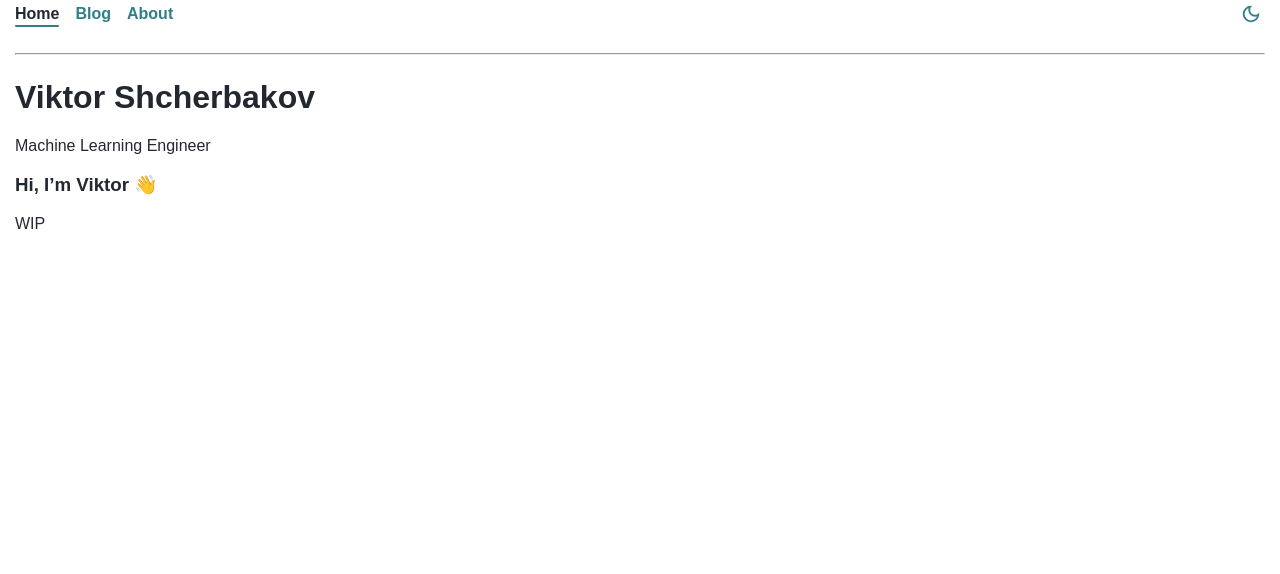
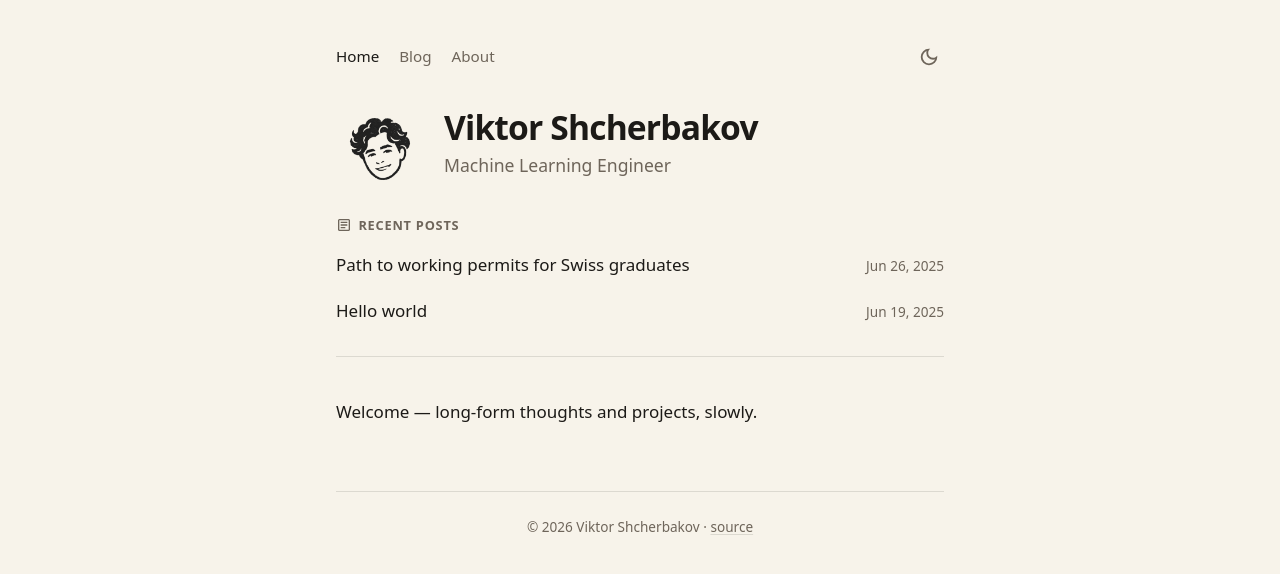
Before and after one commit to viktor-shcherb/viktor-shcherb.github.io, a Jekyll site: the page built from index.md, in a window 1280 px wide. Shown: the top 574 px of the page. Built offline with Jekyll 4.4.1, drawn with Linux system fonts in a browser that asks for light colours.

Commit message:
Revamp UI: warm paper palette, stamp logo, ink-on-paper aesthetic (#57)
- Replace all favicon assets with the my_face_stamp portrait. PNG
  variants regenerated at 32 / 96 / 180 / 192×192 / 512×512 from a
  single source via ImageMagick. Stamp's white background made
  transparent (-fuzz 8%) so the cream page colour shows through.
  Maskable manifest icons get a cream-padded safe zone.
- Drop the legacy 862 KB favicon.svg (PNG variants cover everything
  modern browsers and iOS need).
- Update site.webmanifest: name "Viktor Shcherbakov", purpose
  "any maskable", theme/background_color #f7f3ea (matches site bg).
- _config.yml: fix the typo'd `flavicon.svg` logo path; point at the
  96×96 PNG.
- index.md / about.md: drop the duplicated "Hi I'm Viktor 👋" heading
  on home (the layout's home-hero now covers it). About uses the
  local stamp instead of the GitHub photo.
- Layout: home hero is a horizontal row (stamp on the left, name +
  tagline on the right). Recent-posts widget moves out of the
  always-visible header and is shown on the home page only. The
  page-divider <hr> is replaced by a proper border-bottom on the
  header. Footer gains a tiny copyright line + source link.
- Palette: ink-black text on warm cream paper bg, sepia-auburn
  accent. Dark mode mirrors with warm-black bg + light cream text.
  --serif/--sans/--mono font tokens defined.
- Layout/typography: 38rem reading-column wrapper, system-UI sans
  body at 17px / 1.65 line-height, h1-h6 weight 600, tighter
  letter-spacing on display sizes. Generous vertical rhythm.
- The stamp uses filter: invert(1) brightness(.92) in dark mode so
  the ink lines turn light without affecting the transparent bg.
- Anchor links / posts-feed / nav / footer all set explicit :visited
  colours so file:// (and otherwise visited) browsing history
  doesn't render purple defaults.
- .gitignore now also excludes Jekyll local-build artefacts
  (_site/, .bundle/, vendor/, .sass-cache/, .jekyll-cache/) and
  .DS_Store.

```diff
--- a/_config.yml
+++ b/_config.yml
@@ -5,7 +5,7 @@ description: >-
   potentially useful information.
 url: "https://viktor-shcherb.github.io"
 baseurl: ""
-logo: /logos-flavicon/flavicon.svg
+logo: /logos-flavicon/favicon-96x96.png
 author: Viktor Shcherbakov
 github:
   username: viktor-shcherb
--- a/_includes/critical.css
+++ b/_includes/critical.css
@@ -1,79 +1,207 @@
-/* --- Critical CSS for initial render --- */
+/* --- Critical CSS for first paint --- */
 :root {
-  --bg:      #ffffff;
-  --surface: #efefef;
-  --text:    #232730;
+  /* Warm paper / ink palette to match the stamp logo */
+  --bg:           #f7f3ea;   /* warm cream, like uncoated paper */
+  --surface:      #ece5d3;
+  --text:         #1c1a17;   /* warm ink black */
+  --text-muted:   #6e655a;
+  --border:       rgba(28, 26, 23, 0.12);
 
-  --accent-h: 184deg;
-  --accent-s: 50%;
-  --accent-l: 35%;     /* darker → passes contrast on light bg */
+  /* Accent: muted sepia-auburn, like a stamped colour */
+  --accent-h: 18deg;
+  --accent-s: 55%;
+  --accent-l: 38%;
   --accent: hsl(var(--accent-h) var(--accent-s) var(--accent-l));
 
-  --text-muted: #6f747d;
+  --serif: "Iowan Old Style", "Source Serif Pro", "Apple Garamond", Palatino, Georgia, serif;
+  --sans:  system-ui, -apple-system, "Segoe UI", Roboto, "Helvetica Neue", Arial, sans-serif;
+  --mono:  ui-monospace, "JetBrains Mono", "Fira Code", "SF Mono", Menlo, Consolas, monospace;
 }
 
 [data-theme='dark'] {
-  --bg:      #232730;
-  --surface: #31353e;
-  --text:    #efefef;
+  --bg:         #16140f;     /* near-black with a warm undertone */
+  --surface:    #221f18;
+  --text:       #ece5d3;
+  --text-muted: #9c9285;
+  --border:     rgba(236, 229, 211, 0.12);
 
-  --accent-s: 15%;
-  --accent-l: 50%;     /* lighter → pops on dark bg */
-
-  --text-muted: #a9adb8;
+  /* Accent stays sepia-auburn but lighter for dark bg */
+  --accent-s: 60%;
+  --accent-l: 60%;
 }
 
 html { scrollbar-gutter: stable both-edges; }
-body { background: var(--bg); color: var(--text); font-family: sans-serif; margin: 0; }
 
-.wrapper { max-width: 80rem; margin: 0 auto; position: relative; }
-
-/* Nav baseline (full styles in _base.scss) */
-.site-nav { display: flex; align-items: center; gap: 1rem; font-weight: 600; }
-.site-nav a { position: relative; color: var(--accent); text-decoration: none; padding-block: .25rem; }
-.site-nav a::after { content: ""; position: absolute; inset-inline: 0; bottom: 0; height: 2px; border-radius: 1px; background: transparent; transition: background .15s ease-in-out; }
-.site-nav a:hover::after, .site-nav a:focus-visible::after, .site-nav a.active::after { background: var(--accent); }
-.theme-btn { margin-left: auto; background: none; border: none; cursor: pointer; color: var(--accent); line-height: 1; }
-
-/* Code blocks (FOUC-safe baseline) */
-pre, code, .highlight {
-  background: var(--surface);
+body {
+  margin: 0;
+  background: var(--bg);
   color: var(--text);
-  border-radius: 4px;
-  padding: 0.4em 0.7em;
-  font-family: 'Fira Mono', 'Consolas', monospace;
-  font-size: 1em;
-  margin-top: 0;
-  margin-bottom: 1rem;
+  font-family: var(--sans);
+  font-size: 1.0625rem;
+  line-height: 1.65;
+  -webkit-font-smoothing: antialiased;
+  text-rendering: optimizeLegibility;
 }
 
-code {
-  padding: 0.15em 0.35em;
-  border-radius: 4px;
-  font-size: 1em;
+.wrapper {
+  max-width: 38rem;
+  margin-inline: auto;
+  padding: 2.5rem 1.5rem 4rem;
+  position: relative;
 }
 
-/* Theme toggle icons: render the right one for the current theme up
-   front (theme-sniff sets data-theme before paint), no JS swap needed. */
+/* --- Header --- */
+header.site-header {
+  margin-bottom: 2.5rem;
+  padding-bottom: 1.5rem;
+  border-bottom: 1px solid var(--border);
+}
+
+.site-nav {
+  display: flex;
+  align-items: center;
+  gap: 1.25rem;
+  font-size: 0.95rem;
+  font-weight: 500;
+}
+.site-nav a,
+.site-nav a:visited {
+  color: var(--text-muted);
+  text-decoration: none;
+  padding-block: .25rem;
+  transition: color .15s ease;
+}
+.site-nav a:hover,
+.site-nav a:focus-visible { color: var(--accent); }
+.site-nav a.active { color: var(--text); }
+
+/* Theme toggle: render the right SVG for the current theme up front. */
+.theme-btn {
+  margin-left: auto;
+  background: none;
+  border: none;
+  cursor: pointer;
+  color: var(--text-muted);
+  padding: .25rem;
+  display: inline-flex;
+  align-items: center;
+  border-radius: 6px;
+  transition: color .15s ease, background .15s ease;
+}
+.theme-btn:hover { color: var(--accent); background: var(--surface); }
+
 .theme-icon { display: inline-block; vertical-align: middle; }
 .theme-icon-dark { display: none; }
 [data-theme='dark'] .theme-icon-light { display: none; }
 [data-theme='dark'] .theme-icon-dark { display: inline-block; }
 
-.heading-icon { vertical-align: -.2em; margin-right: .25em; }
+/* --- Home hero (stamp + name) --- */
+.home-hero {
+  display: flex;
+  align-items: center;
+  gap: 1.25rem;
+  margin: 2rem 0 1.75rem;
+}
+.home-hero-stamp {
+  width: 5.5rem;
+  height: 5.5rem;
+  flex-shrink: 0;
+  display: block;
+}
+[data-theme='dark'] .home-hero-stamp { filter: invert(1) brightness(.92); }
+.home-hero-text { min-width: 0; }
+.home-hero h1 {
+  font-size: 1.95rem;
+  font-weight: 600;
+  margin: 0 0 .15em;
+  letter-spacing: -0.02em;
+  line-height: 1.1;
+  color: var(--text);
+}
+.home-hero .tagline {
+  margin: 0;
+  color: var(--text-muted);
+  font-size: 1.05rem;
+}
 
+/* --- Recent posts widget --- */
+.recent-posts { margin-top: 0; }
+.recent-heading {
+  display: flex;
+  align-items: center;
+  gap: 0.45rem;
+  font-size: 0.72rem;
+  font-weight: 600;
+  letter-spacing: 0.1em;
+  text-transform: uppercase;
+  color: var(--text-muted);
+  margin: 0 0 0.7rem;
+}
+.posts-feed {
+  list-style: none;
+  padding: 0;
+  margin: 0;
+  display: flex;
+  flex-direction: column;
+  gap: 0.15em;
+}
+.posts-feed li {
+  display: flex;
+  flex-wrap: wrap;
+  align-items: baseline;
+  justify-content: space-between;
+  gap: 0.5em 1em;
+  padding: 0.2em 0;
+}
+.posts-feed a,
+.posts-feed a:visited {
+  color: var(--text);
+  text-decoration: none;
+  font-weight: 500;
+}
+.posts-feed a:hover,
+.posts-feed a:focus-visible { color: var(--accent); }
+.posts-feed time {
+  font-size: 0.85rem;
+  color: var(--text-muted);
+  font-variant-numeric: tabular-nums;
+  white-space: nowrap;
+}
+
+/* --- Code baseline --- */
+pre, code, .highlight {
+  font-family: var(--mono);
+  background: var(--surface);
+  color: var(--text);
+  border-radius: 4px;
+}
+pre {
+  padding: .9em 1.05em;
+  margin: 1.4em 0;
+  overflow-x: auto;
+  line-height: 1.55;
+  font-size: .87em;
+}
+code { padding: 0.13em 0.35em; font-size: .92em; }
+pre > code { padding: 0; background: none; font-size: inherit; }
+
+/* Copy button on code blocks */
 pre.copy-wrap { position: relative; }
 .copy-btn {
   position: absolute;
-  top: .25em;
-  right: .25em;
-  background: none;
-  border: none;
-  color: var(--accent);
+  top: .4rem;
+  right: .4rem;
+  background: var(--bg);
+  border: 1px solid var(--border);
+  color: var(--text-muted);
   cursor: pointer;
-  padding: .2em;
-  line-height: 1;
+  padding: .25rem;
+  border-radius: 4px;
   display: flex;
   align-items: center;
+  opacity: 0;
+  transition: opacity .15s ease, color .15s ease;
 }
-.copy-btn[data-copied] { color: var(--accent); }
+pre.copy-wrap:hover .copy-btn,
+.copy-btn:focus-visible { opacity: 1; }
+.copy-btn:hover { color: var(--accent); }
--- a/_layouts/default.html
+++ b/_layouts/default.html
@@ -12,8 +12,8 @@
     <script>{% include theme-sniff.js %}</script>
 
     <!-- favicons -->
-    <link rel="icon" type="image/png" href="/logos-flavicon/favicon-96x96.png" sizes="96x96" />
-    <link rel="icon" type="image/svg+xml" href="/logos-flavicon/favicon.svg" />
+    <link rel="icon" type="image/png" sizes="32x32" href="/logos-flavicon/favicon-32x32.png" />
+    <link rel="icon" type="image/png" sizes="96x96" href="/logos-flavicon/favicon-96x96.png" />
     <link rel="shortcut icon" href="/logos-flavicon/favicon.ico" />
     <link rel="apple-touch-icon" sizes="180x180" href="/logos-flavicon/apple-touch-icon.png" />
     <link rel="manifest" href="/logos-flavicon/site.webmanifest" />
@@ -42,7 +42,7 @@
   </head>
   <body>
     <div class="wrapper">
-      <header>
+      <header class="site-header">
         <nav class="site-nav">
           {% for item in site.data.nav %}
             {% if item.sublinks %}
@@ -74,16 +74,18 @@
           </button>
         </nav>
 
-        <hr style="margin:1.5rem 0">
+        {%- if page.home -%}
+          <div class="home-hero">
+            <img class="home-hero-stamp" src="/logos-flavicon/my_face_stamp.png" alt="" width="120" height="120" decoding="async">
+            <div class="home-hero-text">
+              <h1>Viktor Shcherbakov</h1>
+              <p class="tagline">Machine Learning Engineer</p>
+            </div>
+          </div>
 
-        {%- if page.home -%}
-          <h1>Viktor Shcherbakov</h1>
-          <p>Machine Learning Engineer</p>
-
-        {%- else -%}
           <div class="recent-posts">
             <h2 class="recent-heading">
-              <svg class="heading-icon" viewBox="0 -960 960 960" width="22" height="22" fill="currentColor" aria-hidden="true">
+              <svg class="heading-icon" viewBox="0 -960 960 960" width="14" height="14" fill="currentColor" aria-hidden="true">
                 <path d="M280-280h280v-80H280v80Zm0-160h400v-80H280v80Zm0-160h400v-80H280v80Zm-80 480q-33 0-56.5-23.5T120-200v-560q0-33 23.5-56.5T200-840h560q33 0 56.5 23.5T840-760v560q0 33-23.5 56.5T760-120H200Zm0-80h560v-560H200v560Zm0-560v560-560Z"/>
               </svg>
               Recent posts
@@ -101,7 +103,6 @@
             </ul>
           </div>
         {%- endif -%}
-
       </header>
 
       <section>
@@ -111,6 +112,7 @@
       </section>
 
       <footer class="site-footer">
+        <p>© {{ 'now' | date: "%Y" }} {{ site.author }} · <a href="https://github.com/{{ site.github.username }}/{{ site.github.repository_name | default: 'viktor-shcherb.github.io' }}">source</a></p>
       </footer>
     </div>
   </body>
--- a/assets/css/_base.scss
+++ b/assets/css/_base.scss
@@ -1,172 +1,212 @@
-/* --- Base layout and typography --- */
+/* --- Typography --- */
 
-a, a:visited { color: var(--accent); }
-a:hover, a:focus { opacity: .75; }
+h1, h2, h3, h4, h5, h6 {
+  color: var(--text);
+  font-weight: 600;
+  line-height: 1.25;
+  letter-spacing: -0.01em;
+  margin: 2.2em 0 0.6em;
+}
+h1 { font-size: 1.95rem; letter-spacing: -0.02em; }
+h2 { font-size: 1.45rem; }
+h3 { font-size: 1.2rem; }
+h4 { font-size: 1.05rem; }
 
-hr { border-color: rgba(var(--text), .2); }
+/* The first heading inside the article shouldn't push down */
+.post-content > :first-child,
+.home-hero > :first-child { margin-top: 0; }
+
+p { margin: 0 0 1.05em; }
+
+a, a:visited {
+  color: var(--accent);
+  text-decoration: none;
+  text-underline-offset: 2px;
+  text-decoration-thickness: 1px;
+}
+.post-content a, .post-content a:visited { text-decoration: underline; }
+.post-content a:hover, .post-content a:focus-visible { text-decoration: none; }
+
+strong, b { font-weight: 600; }
+
+hr {
+  border: none;
+  border-top: 1px solid var(--border);
+  margin: 2.5em 0;
+}
+
+blockquote {
+  margin: 1.4em 0;
+  padding: .25em 1.1em;
+  color: var(--text-muted);
+  border-left: 3px solid var(--border);
+}
+
+ul, ol { padding-left: 1.4em; }
+li { margin: 0.25em 0; }
 
 @media (prefers-reduced-motion: reduce) {
-  * { transition: none !important; }
+  * { transition: none !important; animation: none !important; }
 }
 
-/* --- Navigation --- */
+/* --- Home hero --- */
+.home-hero { margin-bottom: 1.5rem; }
+.home-hero h1 {
+  font-size: 2.1rem;
+  margin: 0 0 .15em;
+  letter-spacing: -0.025em;
+}
+.home-hero .tagline {
+  margin: 0 0 0.5em;
+  color: var(--text-muted);
+  font-size: 1.1rem;
+}
 
-.site-nav {
+/* --- Recent posts widget --- */
+.recent-posts { margin-top: .25rem; }
+
+.recent-heading {
   display: flex;
   align-items: center;
-  gap: 1rem;
-  position: relative;
+  gap: 0.4rem;
+  font-size: .8rem;
+  font-weight: 600;
+  letter-spacing: 0.06em;
+  text-transform: uppercase;
+  color: var(--text-muted);
+  margin: 0 0 0.7rem;
+}
+.recent-heading .heading-icon {
+  width: 16px;
+  height: 16px;
+  color: var(--text-muted);
 }
 
-.site-nav .dropdown-toggle {
-  font-family: inherit;
-  font-size: inherit;
-  color: var(--accent);
-  background: none;
-  border: none;
-  padding-block: .25rem;
-  transition: color .15s;
-  position: relative;
-  cursor: pointer;
-  text-decoration: none;
-  display: inline-block;
+.posts-feed {
+  list-style: none;
+  padding: 0;
+  margin: 0;
+  display: flex;
+  flex-direction: column;
+  gap: .25em;
+}
+.posts-feed li {
+  display: flex;
+  flex-wrap: wrap;
+  align-items: baseline;
+  justify-content: space-between;
+  gap: .5em 1em;
+  padding: .15em 0;
+}
+.posts-feed a,
+.posts-feed a:visited { color: var(--text); font-weight: 500; }
+.posts-feed a:hover,
+.posts-feed a:focus-visible { color: var(--accent); }
+.posts-feed time {
+  font-size: .85rem;
+  color: var(--text-muted);
+  font-variant-numeric: tabular-nums;
+  white-space: nowrap;
 }
 
-.site-nav .dropdown-toggle:focus-visible {
-  outline: 2px solid var(--accent);
-  outline-offset: 2px;
+/* --- Post / page body --- */
+.post-content {
+  font-size: 1.0625rem;
+  line-height: 1.75;
 }
+.post-content h1 { font-size: 2rem; }
+.post-content h2 { font-size: 1.45rem; margin-top: 2em; }
+.post-content h3 { font-size: 1.2rem; }
 
-.dropdown-menu {
-  display: none;
-  position: absolute;
-  background: var(--surface);
-  box-shadow: 0 4px 6px rgba(0, 0, 0, .1);
-  border-radius: 4px;
-  padding: .5rem 0;
-  min-width: 200px;
-  z-index: 1000;
+.post-meta {
+  margin: -0.5em 0 2em;
+  color: var(--text-muted);
+  font-size: 0.9rem;
 }
+.post-meta .byline { color: var(--text); }
 
-.dropdown-menu a {
-  display: block;
-  color: var(--text);
-  padding: .5rem 1rem;
-  text-decoration: none;
-  transition: color .15s ease-in-out;
+.post-tags {
+  margin-top: 2.5em;
+  padding-top: 1.2em;
+  border-top: 1px solid var(--border);
+  color: var(--text-muted);
+  font-size: 0.85rem;
 }
+.post-tags em { font-style: normal; color: var(--text-muted); }
 
-.dropdown:hover .dropdown-menu,
-.dropdown.open .dropdown-menu {
-  display: block;
-}
-
-.site-nav a {
-  position: relative;
-  color: var(--accent);
-  text-decoration: none;
-  padding-block: .25rem;
-  transition: color .15s ease-in-out;
-}
-
-/* invisible underline that already occupies height; visible on hover/focus/current */
-.site-nav a::after {
-  content: "";
-  position: absolute;
-  inset-inline: 0;
-  bottom: 0;
-  height: 2px;
-  border-radius: 1px;
-  background: transparent;
-  transition: background .15s ease-in-out;
-}
-
-.site-nav a:hover::after,
-.site-nav a:focus-visible::after,
-.site-nav a.active::after {
-  background: var(--accent);
-}
-
-.site-nav a.active {
-  color: var(--text);
-}
-
-.site-nav a:focus-visible {
-  outline: 2px solid var(--accent);
-  outline-offset: 2px;
-}
-
-/* --- Footer --- */
-.site-footer {
-  display: flex;
-  justify-content: center;
-  padding: 2rem 0 3rem;
-  border-top: 1px solid rgba(var(--text), .2);
-}
-
-/* --- Theme toggle --- */
-.theme-btn {
-  margin-left: auto;
-  background: none;
-  border: none;
-  cursor: pointer;
-  color: var(--accent);
-  line-height: 1;
-  transition: opacity 0.15s;
-  padding: .25em;
-}
-
-.theme-btn:hover { opacity: 0.75; }
-
-/* --- Misc --- */
-.go-blog {
-  margin: 1rem 0 2rem;
-  font-weight: 600;
-  display: flex;
-  align-items: center;
-  gap: 0.25rem;
-}
-
-.go-blog a {
-  color: var(--accent);
-  text-decoration: none;
-}
-
-.go-blog a:hover { text-decoration: underline; }
-
-/* Heading anchor links injected by anchor-js on post pages. The icon is
-   a plain '#' character so we have no font dependency. */
+/* --- Heading anchors (anchor-js) --- */
 .anchorjs-link {
   color: var(--text-muted);
   text-decoration: none;
-  margin-left: .25rem;
+  margin-left: .35rem;
   opacity: 0;
   transition: opacity .15s ease;
 }
-
 h1:hover .anchorjs-link,
 h2:hover .anchorjs-link,
 h3:hover .anchorjs-link,
 h4:hover .anchorjs-link,
 h5:hover .anchorjs-link,
-h6:hover .anchorjs-link {
-  opacity: .6;
+h6:hover .anchorjs-link { opacity: 0.6; }
+.anchorjs-link:hover { opacity: 1 !important; color: var(--accent); }
+
+/* --- Images inside post content --- */
+.post-content img {
+  display: block;
+  border-radius: 6px;
+  max-width: 100%;
+  height: auto;
+  margin: 1.4em auto;
 }
 
+/* --- Avatar (the stamp portrait used on /about/) --- */
+.post-content img.avatar,
+img.avatar {
+  display: block;
+  width: 11rem;
+  height: 11rem;
+  margin: 0 0 1.5rem;
+  border-radius: 0;
+  box-shadow: none;
+}
+[data-theme='dark'] .post-content img.avatar,
+[data-theme='dark'] img.avatar {
+  filter: invert(1) brightness(.92);
+}
 .img-caption {
   display: block;
-  font-size: 0.75rem;
+  font-size: 0.8rem;
   color: var(--text-muted);
   text-align: center;
   font-style: italic;
+  margin-top: -1em;
+  margin-bottom: 1.5em;
 }
 
-.post-content img {
-  display: block;
-  border-radius: 8px;
-  box-shadow:
-    0 2px 6px rgba(0, 0, 0, .2),
-    0 1px 3px rgba(0, 0, 0, .1);
-  max-width: 100%;
-  height: auto;
+/* --- Footer --- */
+.site-footer {
+  margin-top: 4rem;
+  padding-top: 1.5rem;
+  border-top: 1px solid var(--border);
+  text-align: center;
+  font-size: 0.85rem;
+  color: var(--text-muted);
 }
+.site-footer p { margin: 0; }
+.site-footer a,
+.site-footer a:visited { color: var(--text-muted); text-decoration: underline; text-decoration-color: var(--border); }
+.site-footer a:hover { color: var(--accent); text-decoration-color: currentColor; }
+
+/* --- Tables (rare in posts) --- */
+table {
+  width: 100%;
+  border-collapse: collapse;
+  margin: 1.4em 0;
+  font-size: 0.95rem;
+}
+th, td {
+  text-align: left;
+  padding: 0.55em 0.7em;
+  border-bottom: 1px solid var(--border);
+}
+th { color: var(--text); font-weight: 600; }
--- a/index.md
+++ b/index.md
@@ -5,6 +5,4 @@ permalink: /
 home: true
 ---
 
-# Hi, I’m Viktor 👋
-
-WIP
+Welcome — long-form thoughts and projects, slowly.
```
Also changed, not shown: about.md (+4 -5 lines), logos-flavicon/apple-touch-icon.png, logos-flavicon/favicon-32x32.png (added), logos-flavicon/favicon-96x96.png, logos-flavicon/favicon.ico, logos-flavicon/favicon.svg (deleted), logos-flavicon/my_face_stamp.png (added), logos-flavicon/site.webmanifest, logos-flavicon/web-app-manifest-192x192.png, logos-flavicon/web-app-manifest-512x512.png, 1 other file.
